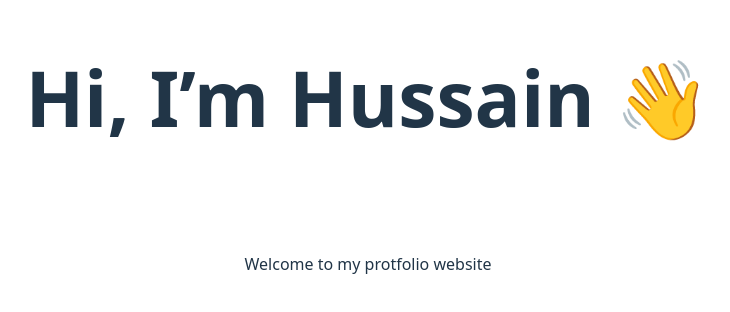
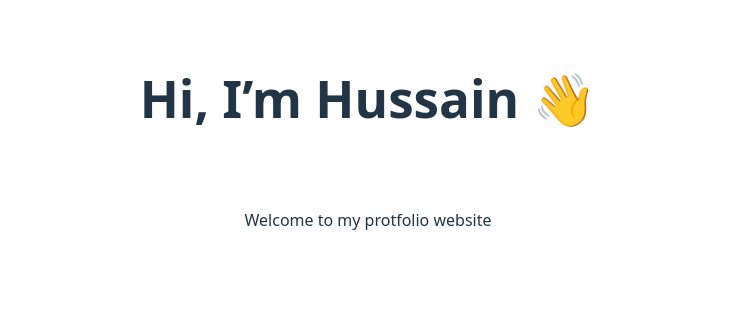
Before and after one commit to HussainWorld/hussaindev, a React (Vite) app: page / in a window 1280 px wide. Shown: the part 242-554 px from the top of the page, without its empty margins (272-1002 px from the left). Built offline with nearby package versions, Linux system fonts and the light colour scheme.

Commit message:
home page heading

```diff
--- a/src/App.tsx
+++ b/src/App.tsx
@@ -4,7 +4,7 @@ function App() {
 
   return (
     <>
-      <h1><h2>Hi, I’m Hussain 👋</h2></h1>
+      <h1>Hi, I’m Hussain 👋</h1>
       <div className="card">
         <p>Welcome to my protfolio website</p>
       </div>
```
